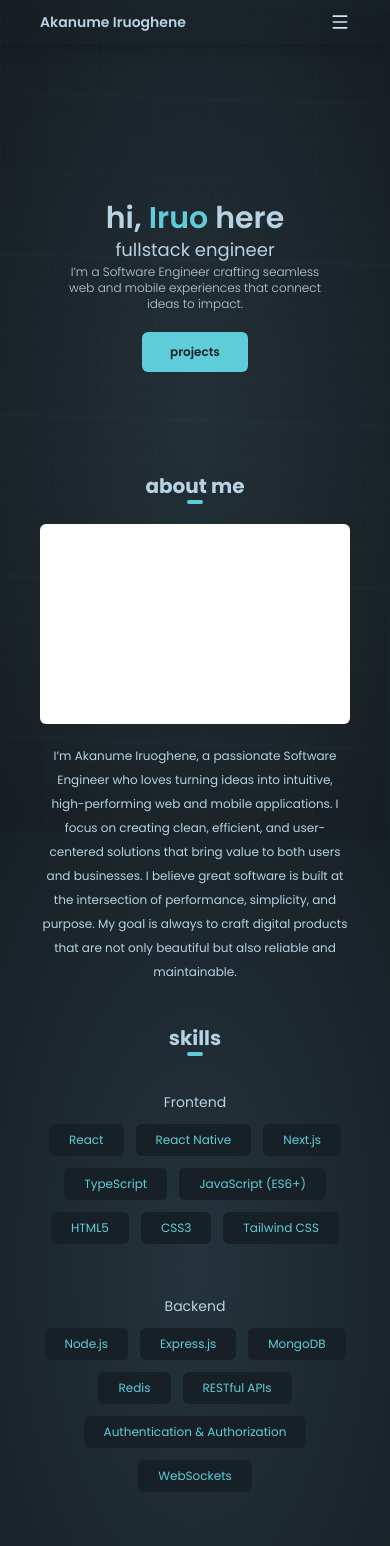
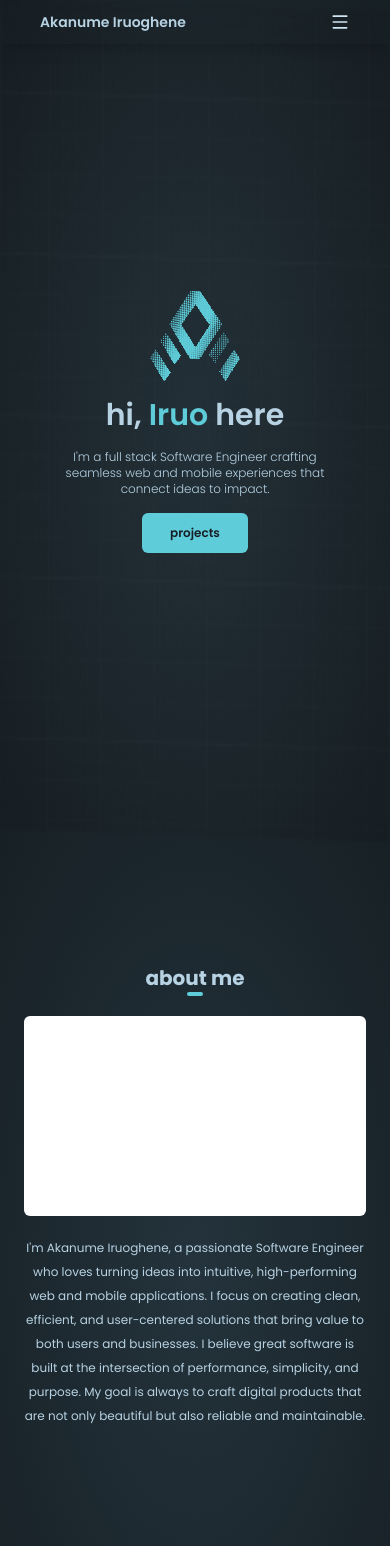
Before and after one commit to Avagel/My-Portfolio, a React app in the folder frontend/: page / in a window 390 px wide. Shown: the top 1546 px of the page. Built offline with nearby package versions, Linux system fonts and the light colour scheme; the HTML template or start-up script is replaced by a standard one.

Commit message:
some changes to frontend

```diff
--- a/frontend/src/App.jsx
+++ b/frontend/src/App.jsx
@@ -1,83 +1,64 @@
-"use client";
 import { useState } from "react";
-import reactLogo from "./assets/react.svg";
-import viteLogo from "/vite.svg";
 import "./App.css";
 import Home from "./pages/Home";
 import grid from "./assets/grid.png";
-import { Carousel } from "flowbite-react";
-import screenshot from "./assets/screenshot.png";
 import { Menu, X } from "lucide-react";
-import { Link } from "react-router";
 
 function App() {
   const [isMenuOpen, setIsMenuOpen] = useState(false);
 
+  const navLinks = [
+    { href: "#home", label: "Home" },
+    { href: "#about", label: "About" },
+    { href: "#skills", label: "Skills" }, // Fixed: was #skill
+    { href: "#projects", label: "Projects" },
+    { href: "#contact", label: "Contact" },
+  ];
+
   return (
-    <div className="relative  h-screen">
+    <div className="relative h-screen flex items-center flex-col">
       <nav
         className={`w-full items-center transition-all duration-300 ${
-          isMenuOpen ? "h-70 " : "h-11"
-        } overflow-hidden fixed top-0  backdrop-blur-2xl shadow-lg z-5`}
+          isMenuOpen ? "h-70" : "h-11"
+        } overflow-hidden fixed top-0 backdrop-blur-2xl shadow-lg z-5 lg:h-auto lg:overflow-visible`}
       >
-        <div className="px-10 flex justify-between items-center  shadow-lg  py-3">
+        <div className="px-10 flex justify-between items-center shadow-lg py-3">
           <p className="text-sm font-semibold">Akanume Iruoghene</p>
+
+          {/* Desktop nav links */}
+          <div className="hidden lg:flex gap-8 text-xs font-normal">
+            {navLinks.map(({ href, label }) => (
+              <a
+                key={href}
+                href={href}
+                className="hover:text-custom-blue transition-colors duration-200"
+              >
+                {label}
+              </a>
+            ))}
+          </div>
+
+          {/* Mobile menu toggle */}
           <button
-            className="text-custom-white"
-            onClick={() => {
-              setIsMenuOpen((prev) => !prev);
-            }}
+            className="text-custom-white lg:hidden"
+            onClick={() => setIsMenuOpen((prev) => !prev)}
           >
             {isMenuOpen ? <X size={20} /> : <Menu size={20} />}
           </button>
         </div>
 
-        <div className="   flex flex-col  py-3 text-xs font-normal">
-          <a
-            href="#home"
-            className="hover:bg-zinc-950/50 px-15 py-3"
-            onClick={() => {
-              setIsMenuOpen(false);
-            }}
-          >
-            Home
-          </a>
-          <a
-            href="#about"
-            className="hover:bg-zinc-950/50 px-15 py-3"
-            onClick={() => {
-              setIsMenuOpen(false);
-            }}
-          >
-            About
-          </a>
-          <a
-            href="#skill"
-            className="hover:bg-zinc-950/50 px-15 py-3"
-            onClick={() => {
-              setIsMenuOpen(false);
-            }}
-          >
-            Skills
-          </a>
-          <a
-            href="#projects"
-            className="hover:bg-zinc-950/50 px-15 py-3"
-            onClick={() => {
-              setIsMenuOpen(false);
-            }}
-          >
-            Projects
-          </a>
-          <a
-            href="#contact"
-            className="hover:bg-zinc-950/50 px-15 py-3"
-            onClick={() => {
-              setIsMenuOpen(false);
-            }}
-          >
-            Contact
-          </a>
+        {/* Mobile dropdown */}
+        <div className="flex flex-col py-3 text-xs font-normal lg:hidden">
+          {navLinks.map(({ href, label }) => (
+            <a
+              key={href}
+              href={href}
+              className="hover:bg-zinc-950/50 px-15 py-3"
+              onClick={() => setIsMenuOpen(false)}
+            >
+              {label}
+            </a>
+          ))}
         </div>
       </nav>
 
--- /dev/null
+++ b/frontend/src/components/DotMatrixLogo.jsx
@@ -0,0 +1,72 @@
+import React, { useRef, useEffect } from "react";
+
+const DotMatrixLogo = ({
+  svgUrl = "Avagel SVG.svg",
+  dotColor = "#ffffff",
+  gap = 3,
+  velocity = 0.05,
+}) => {
+  const canvasRef = useRef(null);
+
+  useEffect(() => {
+    const canvas = canvasRef.current;
+    const ctx = canvas.getContext("2d", { willReadFrequently: true });
+    let animationFrameId;
+    let particles = [];
+    let frame = 0;
+
+    const image = new Image();
+    image.src = svgUrl;
+
+    image.onload = () => {
+      // Set internal canvas resolution
+      canvas.width = 400;
+      canvas.height = 400;
+
+      // Scan the SVG
+      ctx.drawImage(image, 0, 0, 400, 400);
+      const data = ctx.getImageData(0, 0, 400, 400).data;
+      ctx.clearRect(0, 0, canvas.width, canvas.height);
+
+      // Create particle grid based on non-transparent pixels
+      const newParticles = [];
+      for (let y = 0; y < 400; y += gap) {
+        for (let x = 0; x < 400; x += gap) {
+          const index = (y * 400 + x) * 4;
+          if (data[index + 3] > 128) {
+            newParticles.push({ x, y, baseSize: 1.5 });
+          }
+        }
+      }
+      particles = newParticles;
+      render();
+    };
+
+    const render = () => {
+      ctx.clearRect(0, 0, canvas.width, canvas.height);
+      frame += velocity;
+
+      ctx.fillStyle = dotColor;
+
+      particles.forEach((p) => {
+        // The "Wave" math
+        const wave = Math.sin(frame + p.x * 0.02 + p.y * 0.01) * 3;
+
+        ctx.beginPath();
+        // Adjust Y position and Size based on the wave
+        ctx.arc(p.x, p.y + wave, p.baseSize + wave * 0.2, 0, Math.PI * 2);
+        ctx.fill();
+      });
+
+      animationFrameId = requestAnimationFrame(render);
+    };
+
+    return () => {
+      cancelAnimationFrame(animationFrameId);
+    };
+  }, [svgUrl, dotColor, gap, velocity]);
+
+  return <canvas ref={canvasRef} className="w-[30%] h-auto bg-transparent " />;
+};
+
+export default DotMatrixLogo;
--- a/frontend/src/components/ProjectCard.jsx
+++ b/frontend/src/components/ProjectCard.jsx
@@ -1,56 +1,73 @@
 import React from "react";
-import screenshot from "../assets/screenshot.png";
 import { ExternalLink, Github } from "lucide-react";
 import { Link } from "react-router";
 
+// Generates a live screenshot preview from the project URL
+const getSitePreview = (url) => {
+  if (!url) return null;
+  return `https://api.microlink.io/?url=${encodeURIComponent(url)}&screenshot=true&meta=false&embed=screenshot.url`;
+};
+
 const ProjectCard = ({ data }) => {
-  const { title, description, gitlink, tags } = data;
+  const { title, description, gitlink, livelink, tags, img } = data;
+
+  // Use static img if provided, otherwise auto-generate from livelink
+  const previewSrc = getSitePreview(livelink || gitlink) || img;
 
   return (
-    <Link to={data.livelink || gitlink}>
-      <div className="bg-zinc-950/50  w-70 flex flex-col justify-center items-center  min-h-80  relative rounded-md  my-5 overflow-hidden p-3 hover:bg-zinc-950/90 transition-all duration-300 hover:-translate-y-4 cursor-pointer hover:shadow-xs shadow-black">
-        {data.img ? (
+    <div className="bg-zinc-950/50 md:w-70 flex flex-col justify-center items-center min-h-80 relative rounded-xl shrink-0 w-full overflow-hidden p-3 hover:bg-zinc-950/90 transition-all duration-300 hover:-translate-y-4 cursor-pointer hover:shadow-xs shadow-black">
+      {previewSrc ? (
         <img
-            src={data.img}
-            className="w-full h-[50%]  object-cover rounded-md"
-            alt=""
+          src={previewSrc}
+          className="w-full h-[50%] object-cover object-top rounded-md"
+          alt={`${title} preview`}
+          onError={(e) => {
+            e.target.style.display = "none";
+          }} // hide if load fails
         />
       ) : (
-          ""
+        // Fallback placeholder if no URL available
+        <div className="w-full h-[50%] rounded-md bg-zinc-800 flex items-center justify-center">
+          <p className="text-xs text-zinc-500">No preview</p>
+        </div>
       )}
 
-        <div className="z-3  pt-3 flex flex-col justify-end items-center   text-white p-3 text-center">
-          <p className="font-medium text-xl my-3">{title} </p>
+      <div className="z-3 pt-3 flex flex-col justify-end items-center text-white p-3 text-center">
+        <p className="font-medium text-xl my-3">{title}</p>
         <p
-            className=" font-light text-xs mt-2 mb-3 text-center"
+          className="font-light text-xs mt-2 mb-3 text-center"
           style={{ color: "var(--color-custom-darkwhite)" }}
         >
           {description}
         </p>
-
         <p
-            className="text-xs text-custom-blue font-extralight my-3"
+          className="text-xs font-extralight my-3"
           style={{ color: "#5fcdd9" }}
         >
           {tags && tags.join(" | ")}
         </p>
-          <div className="text-custom-white flex gap-3 mt-3">
+        <div className="flex gap-3 mt-3">
+          {gitlink && (
             <Link
+              target="_blank"
               to={gitlink}
               className="text-custom-darkblue hover:shadow-xs hover:scale-110 transition-all duration-300 shadow-custom-blue p-2 rounded-md bg-custom-white"
             >
               <Github className="shrink-0" size={15} />
             </Link>
+          )}
+          {(livelink || gitlink) && (
             <Link
-              to="mailto:akanumeiruoghene@gmail.com"
+              target="_blank"
+              to={livelink || gitlink}
               className="text-custom-darkblue hover:shadow-xs hover:scale-110 transition-all duration-300 shadow-custom-blue p-2 rounded-md bg-custom-white"
             >
               <ExternalLink className="shrink-0" size={15} />
             </Link>
+          )}
         </div>
       </div>
     </div>
-    </Link>
   );
 };
 
--- a/frontend/src/components/SkillCard.jsx
+++ b/frontend/src/components/SkillCard.jsx
@@ -3,14 +3,10 @@ import React from "react";
 const SkillCard = ({ skill }) => {
   return (
     <div
-      className="bg-custom-darkblue w-fit px-5  py-2 rounded-md cursor-pointer
-      hover:shadow-xs hover:scale-110 transition-all duration-300 shadow-custom-blue
-    "
+      className="bg-custom-darkblue w-fit max-w-70 px-5 py-2 rounded-md cursor-pointer
+      hover:shadow-xs hover:scale-110 transition-all duration-300 shadow-custom-blue"
     >
-      <p
-        className="text-xs text-custom-blue"
-        style={{ color: "var(--color-custom-blue)" }}
-      >
+      <p className="text-xs" style={{ color: "var(--color-custom-blue)" }}>
         {skill}
       </p>
     </div>
--- a/frontend/src/pages/Home.jsx
+++ b/frontend/src/pages/Home.jsx
@@ -1,19 +1,19 @@
-import React from "react";
+import React, { useEffect } from "react";
 import ProjectCard from "../components/ProjectCard";
-import { Github, Linkedin, Mail, Tags, Twitter } from "lucide-react";
+import { Github, Linkedin, Mail } from "lucide-react"; // Removed unused: Tags
 import { Link } from "react-router";
 import "../animate.css";
 import AOS from "aos";
 import { Carousel } from "flowbite-react";
 import "aos/dist/aos.css";
-import { useEffect } from "react";
 import SkillCard from "../components/SkillCard";
-import screenshot from "../assets/screenshot.png";
-import grid from "../assets/grid.png";
 import bike from "../assets/bike.png";
 import pcdynamic from "../assets/pcDynamic.png";
+import logo from "../assets/Avagel SVG.svg";
 import gameReview from "../assets/gameReview.png";
 import CarouselItem from "../components/CarouselItem";
+import DotMatrixLogo from "../components/DotMatrixLogo";
+// Removed unused imports: screenshot, grid
 
 const Home = () => {
   const projects = [
@@ -22,7 +22,7 @@ const Home = () => {
       description: "A bike catalogue website landing page.",
       img: bike,
       gitlink: "https://github.com/Avagel/Bike-Website",
-      livelink: "",
+      livelink: "https://avagel.github.io/Bike-Website/",
       tags: ["HTML", "CSS", "JS"],
     },
     {
@@ -31,27 +31,44 @@ const Home = () => {
       img: gameReview,
       gitlink: "https://github.com/Avagel/Game-Review",
       livelink: "https://game-review-alpha.vercel.app/",
-      tags: ["RAWG API", "React", "express"],
+      tags: ["RAWG API", "React", "Express"],
     },
     {
       title: "PC Dynamic",
       description: "A laptop sales website landing page.",
       img: pcdynamic,
       gitlink: "https://github.com/Avagel/pc-dynamic",
-      livelink: "",
+      livelink: "https://avagel.github.io/pc-dynamic/",
       tags: ["HTML", "CSS"],
     },
+    {
+      title: "Habit Tracker",
+      description:
+        "A full-stack habit tracking app to build consistency and monitor daily progress.",
+      gitlink: "https://github.com/Avagel/Habit-Tracker",
+      livelink: "https://habit-tracker-five-hazel.vercel.app",
+      tags: ["Next.js", "Playwright", "Vitest"],
+    },
+    {
+      title: "Invoice App",
+      description:
+        "A clean invoice management app to create, edit and track payment statuses.",
+      gitlink: "https://github.com/Avagel/Invoice-App",
+      livelink: "https://invoice-app-two-lac.vercel.app",
+      tags: ["React"],
+    },
   ];
+
   const otherProjects = [
     {
-      title: "E-commerce Website",
-      description: "A ecommerce website landing page.",
-      gitlink: "",
-      tags: ["HTMl", "CSS", "JS"],
+      title: "Portfolio Website",
+      description: "An ecommerce website landing page.",
+      gitlink: "https://github.com/Avagel/My-Portfolio.git",
+      tags: ["HTML", "CSS", "JS"], // Fixed typo: HTMl → HTML
     },
     {
-      title: "Manwha Reading site",
-      description: "A place to find, read and organize manwhas.",
+      title: "Manhwa Reading Site", // Fixed typo: Manwha → Manhwa
+      description: "A place to find, read and organize manhwas.",
       gitlink: "https://github.com/Avagel/Manwha-App",
       tags: ["React", "MongoDB", "Express.js"],
     },
@@ -111,32 +128,29 @@ const Home = () => {
   useEffect(() => {
     AOS.init({ duration: 1000, once: true });
   }, []);
+
   return (
-    <div className="relative z-3 px-10 lg:px-40 pb-30">
+    <div className="relative z-3 px-6 lg:max-w-[1200px] pb-30 flex flex-col items-center gap-6">
+      {/* Hero */}
       <div
         id="home"
-        className="h-fit pt-40 lg:h-screen lg:pt-0 lg:flex  lg:flex-col lg:items-center lg:justify-center"
+        className=" h-screen flex flex-col items-center justify-center lg:w-[1000px] "
       >
         <div className="flex flex-col text-center items-center py-10 px-5">
-          <p className="text-3xl lg:text-6xl font-semibold">
+          <DotMatrixLogo dotColor="#5fcdd9" svgUrl={logo} />
+          <p className="text-3xl lg:text-6xl font-semibold mt-4">
             hi, <span className="text-custom-blue">Iruo</span> here
           </p>
           <p
-            className=" text-lg lg:text-xl lg:m-3 font-normal"
+            className="text-xs lg:text-sm font-light lg:w-[400px] my-4"
             data-aos="fade-up"
           >
-            fullstack engineer
-          </p>
-          <p
-            className="text-xs lg:text-sm font-light lg:w-[400px]"
-            data-aos="fade-up"
-          >
-            I’m a Software Engineer crafting seamless web and mobile experiences
-            that connect ideas to impact.
+            I'm a full stack Software Engineer crafting seamless web and mobile
+            experiences that connect ideas to impact.
           </p>
           <a href="#projects">
             <button
-              className="text-xs hover:bg-custom-darkblue hover:text-custom-blue  hover:shadow shadow-custom-blue text-custom-darkblue font-semibold px-7 py-3 bg-custom-blue rounded-md mt-5 transition-all duration-300"
+              className="text-xs hover:bg-custom-darkblue hover:text-custom-blue hover:shadow shadow-custom-blue text-custom-darkblue font-semibold px-7 py-3 bg-custom-blue rounded-md transition-all duration-300"
               data-aos="fade-up"
             >
               projects
@@ -145,15 +159,20 @@ const Home = () => {
         </div>
       </div>
 
-      <div id="about" className="pt-15 lg:pt-0 " data-aos="fade-up">
+      {/* About */}
+      <div
+        id="about"
+        className="py-24 lg:py-32 lg:w-[1000px] b"
+        data-aos="fade-up"
+      >
         <div className="flex flex-col items-center lg:items-start">
-          <p className=" font-bold text-xl lg:text-4xl ">about me</p>
+          <p className="font-bold text-xl lg:text-4xl">about me</p>
           <div className="w-4 h-1 rounded-full bg-custom-blue"></div>
         </div>
-        <div className="lg:flex lg:flex-row-reverse lg:gap-10 lg:justify-between  lg:mt-10 ">
-          <div className=" h-50 lg:h-70 rounded-md bg-white my-5 lg:my-0 lg:w-100 lg:shrink-0"></div>
-          <p className="text-xs text-center font-normal lg:text-sm lg:text-justify lg:font-light leading-6">
-            I’m Akanume Iruoghene, a passionate Software Engineer who loves
+        <div className="lg:flex lg:flex-row-reverse lg:gap-8 justify-end lg:mt-10">
+          <div className="h-50 rounded-md bg-white my-5 lg:my-0 lg:w-70 lg:shrink-0"></div>
+          <p className="text-xs text-center max-w-[600px] font-normal lg:text-sm lg:text-justify lg:font-light leading-6">
+            I'm Akanume Iruoghene, a passionate Software Engineer who loves
             turning ideas into intuitive, high-performing web and mobile
             applications. I focus on creating clean, efficient, and
             user-centered solutions that bring value to both users and
@@ -165,22 +184,22 @@ const Home = () => {
         </div>
       </div>
 
-      <div id="skills" className="pt-10 lg:pt-30" data-aos="fade-up">
+      {/* Skills */}
+      <div id="skills" className="md:h-screen lg:w-[1000px]" data-aos="fade-up">
         <div className="flex flex-col items-center lg:items-start">
-          <p className="text-center font-bold text-xl lg:text-4xl ">skills</p>
+          <p className="text-center font-bold text-xl lg:text-4xl">skills</p>
           <div className="w-4 h-1 rounded-full bg-custom-blue"></div>
         </div>
-
-        <div className="mt-4 flex flex-col gap-3 lg:mt-10 lg:grid lg:grid-cols-3 lg:gap-5 lg:justify-items-start">
+        <div className="mt-4 flex flex-col lg:flex-wrap justify-center lg:justify-start lg:flex-row gap-3 lg:mt-10 lg:gap-5">
           {skills.map((skillCategory, index) => (
             <div
               key={index}
-              className=" my-5 lg:bg-zinc-950/50 lg:my-0 lg:p-3 lg:py-5 lg:rounded-md  "
+              className="my-5 lg:bg-zinc-950/50 lg:my-0 shrink-0 lg:p-3 lg:py-5 lg:w-70 lg:rounded-xl"
             >
               <p className="font-normal text-sm text-center mb-3">
                 {skillCategory.category}
               </p>
-              <div className="flex flex-wrap gap-3 items-center justify-center ">
+              <div className="flex flex-wrap gap-3 items-center justify-center">
                 {skillCategory.items.map((skill, idx) => (
                   <SkillCard key={idx} skill={skill} />
                 ))}
@@ -190,50 +209,58 @@ const Home = () => {
         </div>
       </div>
 
-      <div id="projects" className="pt-10 lg:pt-30" data-aos="fade-up">
+      {/* Projects */}
+      <div
+        id="projects"
+        className="py-24 lg:py-32 h-fit lg:w-[1000px]"
+        data-aos="fade-up"
+      >
         <div className="flex flex-col items-center lg:items-start">
-          <p className=" font-bold text-xl lg:text-4xl ">projects </p>
+          <p className="font-bold text-xl lg:text-4xl">projects</p>
           <div className="w-4 lg:ml-5 h-1 rounded-full bg-custom-blue"></div>
         </div>
 
-        <div className="hidden md:block lg:block w-full mt-10 h-130  rounded-md relative overflow-hidden">
+        {/* Desktop carousel */}
+        <div className="hidden md:block lg:block w-full mt-10 h-130 rounded-3xl relative overflow-hidden">
           <Carousel
             className="[scrollbar-width:none] [&::-webkit-scrollbar]:hidden"
             onSlideChange={(index) => console.log("onSlideChange()", index)}
           >
-            {projects.map((project, index) => {
-              return <CarouselItem data={project} />;
-            })}
+            {projects.map((project, index) => (
+              <CarouselItem key={index} data={project} />
+            ))}
           </Carousel>
         </div>
 
-        <div className="lg:hidden md:hidden mt-5 lg:mt-10 flex justify-center flex-wrap gap-3">
-          {[...projects, ...otherProjects].map((project, index) => {
-            return <ProjectCard key={index} data={project} />;
-          })}
+        {/* Mobile cards */}
+        <div className="lg:hidden md:hidden mt-5 flex justify-center flex-wrap gap-3">
+          {[...projects, ...otherProjects].map((project, index) => (
+            <ProjectCard key={index} data={project} />
+          ))}
         </div>
 
-        <div className="hidden  md:flex mt-5 lg:mt-10 lg:flex flex-wrap gap-3">
-          {otherProjects.map((project, index) => {
-            return <ProjectCard key={index} data={project} />;
-          })}
+        {/* Desktop other projects */}
+        <div className="hidden md:flex mt-5 lg:mt-10 lg:flex flex-wrap gap-6">
+          {otherProjects.map((project, index) => (
+            <ProjectCard key={index} data={project} />
+          ))}
         </div>
       </div>
 
-      <div id="contact" className="pt-10 lg:pt-30 " data-aos="fade-up">
-        <div className="flex flex-col items-center lg:items-start lg:hidden">
-          <p className=" font-bold text-xl lg:text-4xl ">contact me</p>
+      {/* Contact */}
+      <div id="contact" data-aos="fade-up">
+        {/* Fixed: removed lg:hidden so heading is visible on all screen sizes */}
+        <div className="flex flex-col items-center lg:items-start">
+          <p className="font-bold text-xl lg:text-4xl">contact me</p>
           <div className="w-4 h-1 rounded-full bg-custom-blue"></div>
         </div>
 
         <div className="mt-5 lg:mt-10">
-          <div className="">
-            <p className="text-xs  lg:text-sm text-center">
+          <p className="text-xs lg:text-sm text-center">
             I'm always interested in hearing about new projects and
             opportunities.
           </p>
-
-            <div className="flex gap-3 items-center  mt-4 justify-center">
+          <div className="flex gap-3 items-center mt-4 justify-center">
             <Link
               to="mailto:akanumeiruoghene@gmail.com"
               className="text-custom-blue p-2 rounded-md bg-custom-darkblue hover:shadow-xs hover:scale-110 transition-all duration-300 shadow-custom-blue"
@@ -247,7 +274,7 @@ const Home = () => {
               <Github className="shrink-0" size={15} />
             </Link>
             <Link
-                to="www.linkedin.com/in/akanume-iruoghene-437015342"
+              to="https://www.linkedin.com/in/akanume-iruoghene-437015342" // Fixed: added https://
               className="text-custom-blue p-2 rounded-md bg-custom-darkblue hover:shadow-xs hover:scale-110 transition-all duration-300 shadow-custom-blue"
             >
               <Linkedin className="shrink-0" size={15} />
@@ -256,7 +283,6 @@ const Home = () => {
         </div>
       </div>
     </div>
-    </div>
   );
 };
 
```
Also changed, not shown: frontend/src/components/CarouselItem.jsx (+11 -6 lines), frontend/src/assets/Avagel SVG.svg (added). Lines whose indentation alone changed are shown as unchanged.
